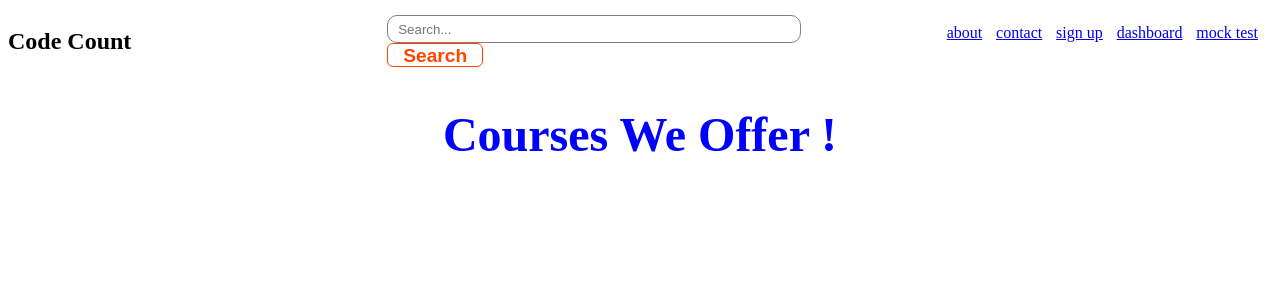
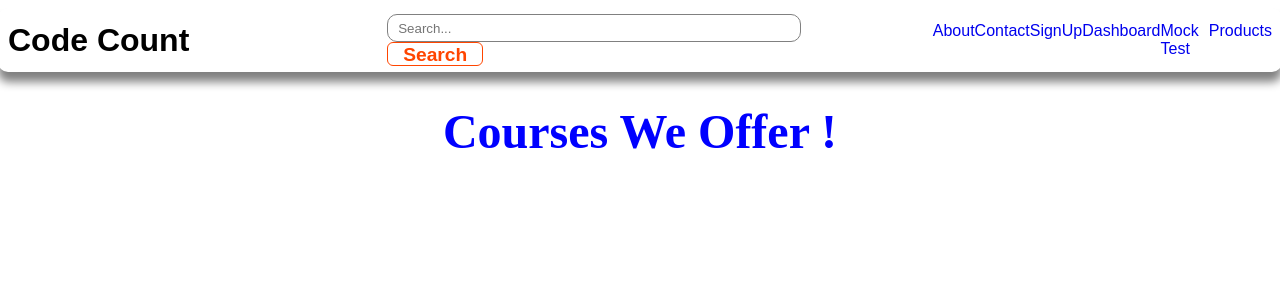
Before and after one commit to 22sayantan/Training_Course, a Flask app: page / in a window 1280 px wide. Shown: the top 300 px of the page. Run offline with Flask 3, Linux system fonts and the light colour scheme; some libraries are stand-ins or nearby versions.

Commit message:
New update

```diff
--- a/app.py
+++ b/app.py
@@ -213,6 +213,10 @@
 def buy_page():
     return render_template("/buy_page.html")
 
+@app.route("/products")
+def products():
+    return render_template("/products.html")
+
 
 if __name__ == "__main__":
     app.run(debug=True)
--- a/static/style.css
+++ b/static/style.css
@@ -1,3 +1,6 @@
+a,button{
+    cursor: pointer;
+}
 .course_list{
     display: flex;
     flex-wrap: wrap;
@@ -6,7 +9,7 @@
 }
 
 .course_list .card{
-    width: 18rem;
+    width: 16rem;
     border: 1px solid #cccccc;
     margin: 10px;
     padding: 5px;
@@ -14,12 +17,31 @@
     box-shadow: #777777 5px 5px 5px ;
     line-height: 0.1rem;
     text-wrap: wrap;
+
+    padding-left: 1rem;
+    padding-bottom: 1rem;
 }
 
 .course_list .card h5{
     margin-left: 15px;
     color: #444777;
     font-size: 14px;
+}
+
+.course_list .card .course_sl_mark{
+    display: inline-flex;
+    height: 1.6rem;
+    width: 1.6rem;
+    color: white;
+    background-color: red;
+    border-radius: 1rem;
+    text-align: center;
+    align-items: center;
+    justify-content: center;
+    font-size: 1rem;
+    font-weight: bold;
+
+    margin-right: 0.6rem;
 }
 
 .index_heading{
@@ -44,3 +66,53 @@
 #new_module{
     display: none;
 }
+
+.linked_list ul li a{
+    text-decoration: none;
+    font-family: sans-serif;
+}
+
+.brand_name h1{
+    font-family: sans-serif;
+    font-size: 2rem;
+}
+
+.nav {
+    height: 4rem;
+    width: 100%;
+
+    display: flex;
+    align-items: center;
+
+    border-radius: 10px;
+    padding: 0 10px;
+    box-shadow: 0 10px 10px gray;
+
+    margin-left: -10px;
+    position: sticky;
+    top: 0;
+    background-color: white;
+}
+
+/* -------- course description details ------- */
+.container{
+    margin-left: 2rem;
+    & a{
+        text-decoration: none;
+        text-transform: capitalize;
+        font-family: 'Times New Roman', Times, serif;
+        font-size: 1.3rem;
+
+        line-height: 0px;
+    }
+}
+
+.container .sub_container{
+    & h5{
+        text-transform: capitalize;
+        font-family: 'Times New Roman', Times, serif;
+        font-size: 1.1em;
+        line-height: 5px;
+        font-weight: 500;
+    }
+}
--- a/templates/index.html
+++ b/templates/index.html
@@ -12,7 +12,7 @@
 <div class="course_list">
   {% for row in data %}
   <div class="card">
-    <h3>{{row["id"]}}. {{row["title"]}}</h3>
+    <h3> <span class="course_sl_mark">{{row["id"]}}.</span>{{row["title"]}}</h3>
     <h5>Tech: {{row["tech"]}}</h5>
     <h5>Duration: {{row["duration"]}}</h5>
     <h5>Price: {{row["price"]}}</h5>
--- a/templates/navbar.html
+++ b/templates/navbar.html
@@ -1,8 +1,15 @@
-<nav class="nav" style="display: flex; flex-direction: row">
-  <div style="width: 30%">
-    <h2>Code Count</h2>
+<nav class="nav">
+  <div style="width: 30%" class="brand_name">
+    <h1>Code Count</h1>
   </div>
-  <div style="width: 40%; display: flex; align-items: center;justify-content: center;">
+  <div
+    style="
+      width: 40%;
+      display: flex;
+      align-items: center;
+      justify-content: center;
+    "
+  >
     <form action="#" method="get">
       <input
         type="text"
@@ -34,13 +41,21 @@
       </button>
     </form>
   </div>
-  <div style="width: 30%">
-    <ul style="list-style: none; display: flex; justify-content: space-evenly">
+  <div style="width: 30%" class="linked_list">
+    <ul
+      style="
+        list-style: none;
+        display: flex;
+        justify-content: space-evenly;
+        text-transform: capitalize;
+      "
+    >
       <li><a href="/about">about</a></li>
       <li><a href="/contact">contact</a></li>
-      <li><a href="/signup">sign up</a></li>
+      <li><a href="/signup">signUp</a></li>
       <li><a href="/dashboard">dashboard</a></li>
       <li><a href="/mockTest">mock test</a></li>
+      <li><a href="/products">products</a></li>
     </ul>
   </div>
 </nav>
--- a/templates/product_description.html
+++ b/templates/product_description.html
@@ -1,11 +1,13 @@
 {% extends 'base.html' %} {% block content %}
-<h1>{{course.title}}</h1>
+<h1 class="course_title">{{course.title}}</h1>
 
 {% for module in modules %}
 <div class="container">
+  <hr>
   <a href="/course_details/{{course.id}}/{{module[1]}}">
     <h3>{{module[0]}}.&emsp;{{module[1]}}</h3>
   </a>
+  <hr>
     <div class="sub_container">
       {% for topic in topics %}
         {% if topic[0] == module[1] %}
```
Also changed, not shown: static/admin.css (+17 -0 lines), static/products.css (added, +31 -0 lines), templates/dashboard_admin.html (+15 -38 lines), templates/products.html (added, +19 -0 lines).
